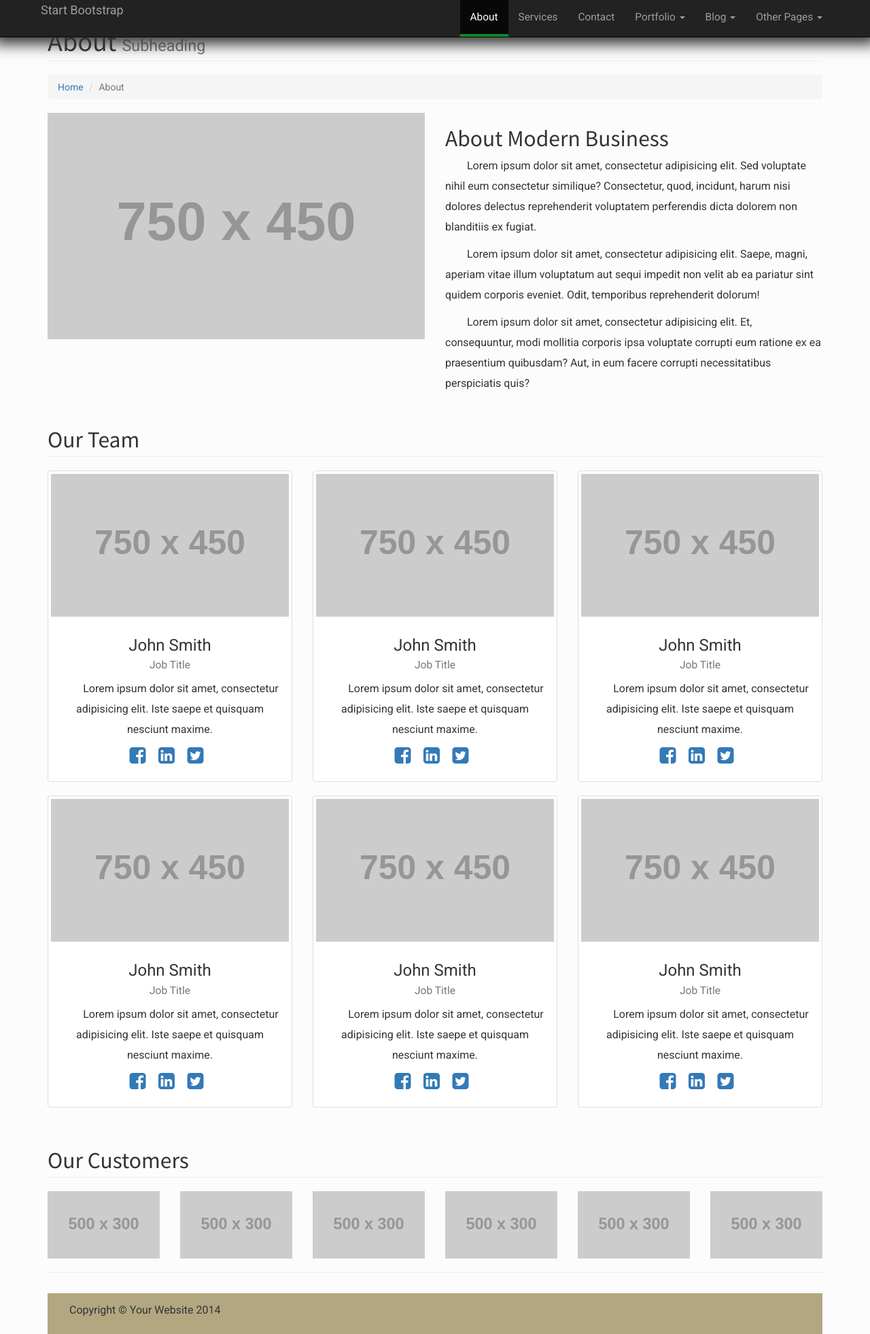
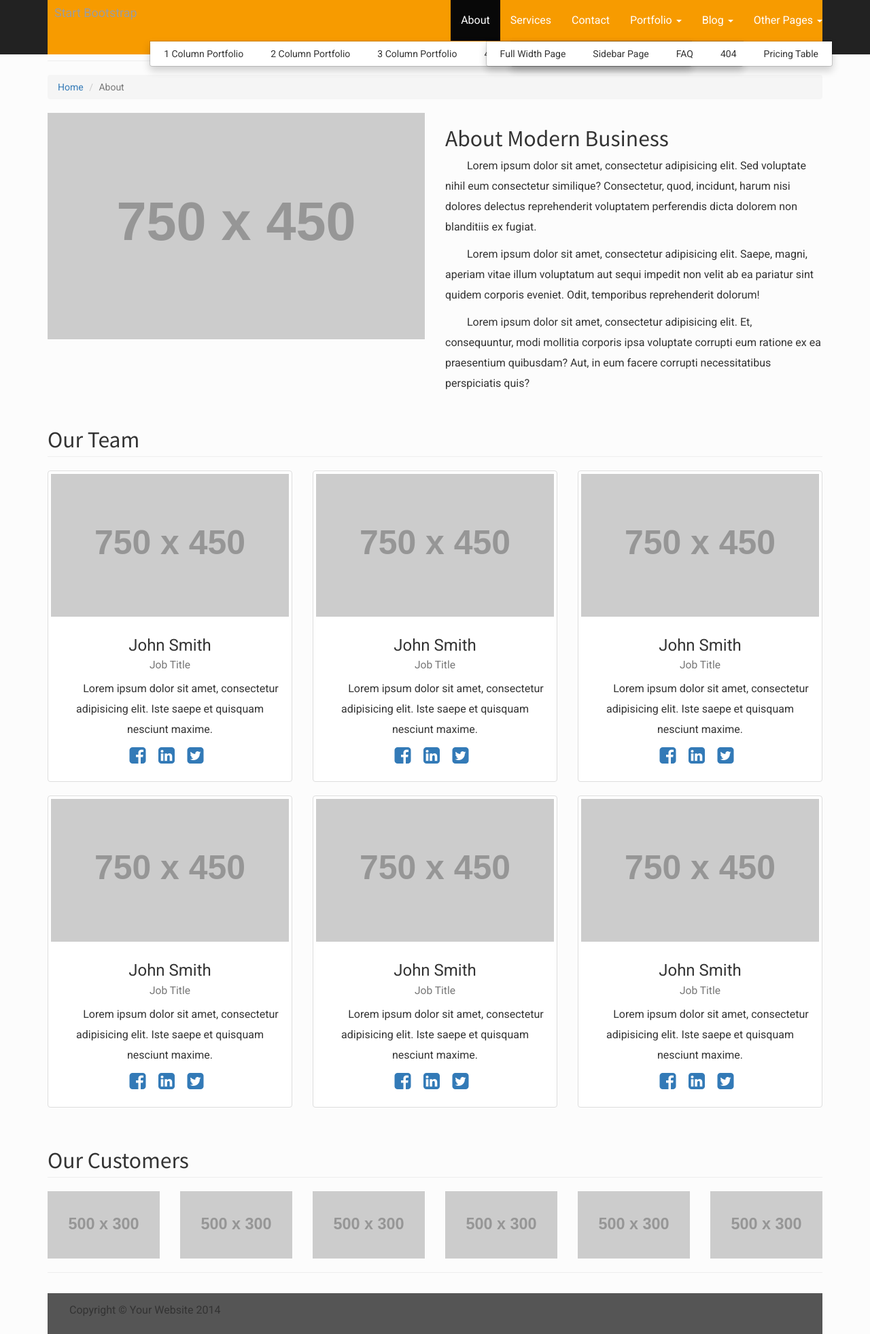
Before and after one commit to johnson0903/GNE-website, a PHP site: page /about.html in a window 1280 px wide. Shown: the whole page at 68% size. Run offline with PHP 8.4, Linux system fonts and the light colour scheme; grey boxes labelled with a size stand in for pictures from a placeholder-image service; some libraries are stand-ins or nearby versions.

Commit message:
修改nav 樣式

```diff
--- a/css/modern-business.css
+++ b/css/modern-business.css
@@ -18,6 +18,10 @@ p{
   font-size: 16px;
   line-height: 30px;
   text-indent: 2em;
+}
+.container-fluid{
+  padding-left: 0;
+  padding-right: 0;
 }
 .panel-body p {
   text-indent: 0;
@@ -52,13 +56,36 @@ figcaption {
 #wechat-QRcode{
   border: 5px double rgb(198, 198, 198);
 }
-
+.nav-title{
+  height: 70px;
+}
 /* 聯絡資訊 */
-.white-icon{
-  color: rgb(181, 181, 181);
+.black-icon{
+  color: rgb(69, 69, 69);
 }
-.white-icon:hover{
-  color: white;
+.navbar {
+  min-height:70px !important;
+}
+.navbar-brand {
+    padding-top:4px !important;
+    padding-bottom:3px !important;
+    height: 70px;
+}
+.navbar-header{
+  padding: 5px 5px;
+  display: flex;
+  align-items: center;
+  justify-content: space-between;
+}
+#bs-example-navbar-collapse-1{
+  background-color: #F79B00;
+}
+@media (min-width: 768px) {
+  #bs-example-navbar-collapse-1 ul{
+    float: none;
+    display: flex;
+    justify-content: center;
+  }
 }
 
 .contact-nav{
@@ -80,6 +107,11 @@ figcaption {
 }
 .contact-nav>.container:before{
   content: initial;
+}
+@media (max-width: 767px) {
+  #contact-icon{
+    display: none !important;
+  }
 }
 .flex-row{
   display: flex;
@@ -103,20 +135,26 @@ figcaption {
 /* navbar style */
 .navbar{
   margin-bottom: 0;
-  box-shadow: 0px 0px 20px 10px #333333;
+  border-bottom: 0px;
 }
 .navbar-nav>li>a {
-  font-size: 1.1em;
+  font-size: 16px;
+  padding-top: 20px;
+  padding-bottom: 20px;
+  color: white !important;
 }
-.navbar-nav>.active{
-  border-bottom: 4px solid rgb(15, 136, 34);
+.navbar-nav .active{
+  background-color: rgb(59, 59, 59);
+}
+.navbar-nav li:hover{
+  background-color:rgb(125, 125, 125);
 }
 .navbar-default .navbar-nav>.active>a, .navbar-default .navbar-nav>.active>a:focus, .navbar-default .navbar-nav>.active>a:hover {
   background-color: rgba(185, 207, 198, 0.3);
 }
-
 .navbar-brand {
   padding: 5px 5px;
+  margin-left: 0px !important;
 }
 
 .navbar-default {
@@ -152,10 +190,18 @@ figcaption {
 .modal-content form{
   padding: 10px 30px;
 }
+@media (min-width: 500px) {
+  #myCarousel{
+    margin-top: 80px;
+  }
+}
+@media (min-width: 768px) {
+  #myCarousel{
+    margin-top: 140px;
+  }
+}
 
-#myCarousel{
-  margin-top: 100px;
-}
+
 /*客製化5欄grid*/
 
 .col-xs-5ths, .col-sm-5ths, .col-md-5ths, .col-lg-5ths {
@@ -248,7 +294,7 @@ header.carousel .fill {
 footer {
   margin-top: 30px;
   padding: 10px 0;
-  background-color: rgba(142, 123, 68, 0.66);
+  background-color: #555;
 }
 
 footer h5 {
--- a/css/scrolling-nav.css
+++ b/css/scrolling-nav.css
@@ -16,7 +16,7 @@ html {
 
 @media(min-width:320px) {
     .navbar {
-      padding-bottom: 10px;
+      padding-bottom]: 10px;
       -webkit-transition: background .5s ease-in-out, padding .5s ease-in-out;
       -moz-transition: background .5s ease-in-out, padding .5s ease-in-out;
       transition: background .5s ease-in-out, padding .5s ease-in-out;
--- a/js/scrolling-nav.js
+++ b/js/scrolling-nav.js
@@ -12,7 +12,7 @@ $(function() {
     $(document).on('click', 'a.page-scroll', function(event) {
         var $anchor = $(this);
         $('html, body').stop().animate({
-            scrollTop: $($anchor.attr('href')).offset().top - 60
+            scrollTop: $($anchor.attr('href')).offset().top - 100
         }, 1000, 'easeInOutExpo');
         event.preventDefault();
     });
```
Also changed, not shown: index.html (+76 -66 lines), image/GNE-logo2.jpg (added), image/GNE-logo2.png (added).
